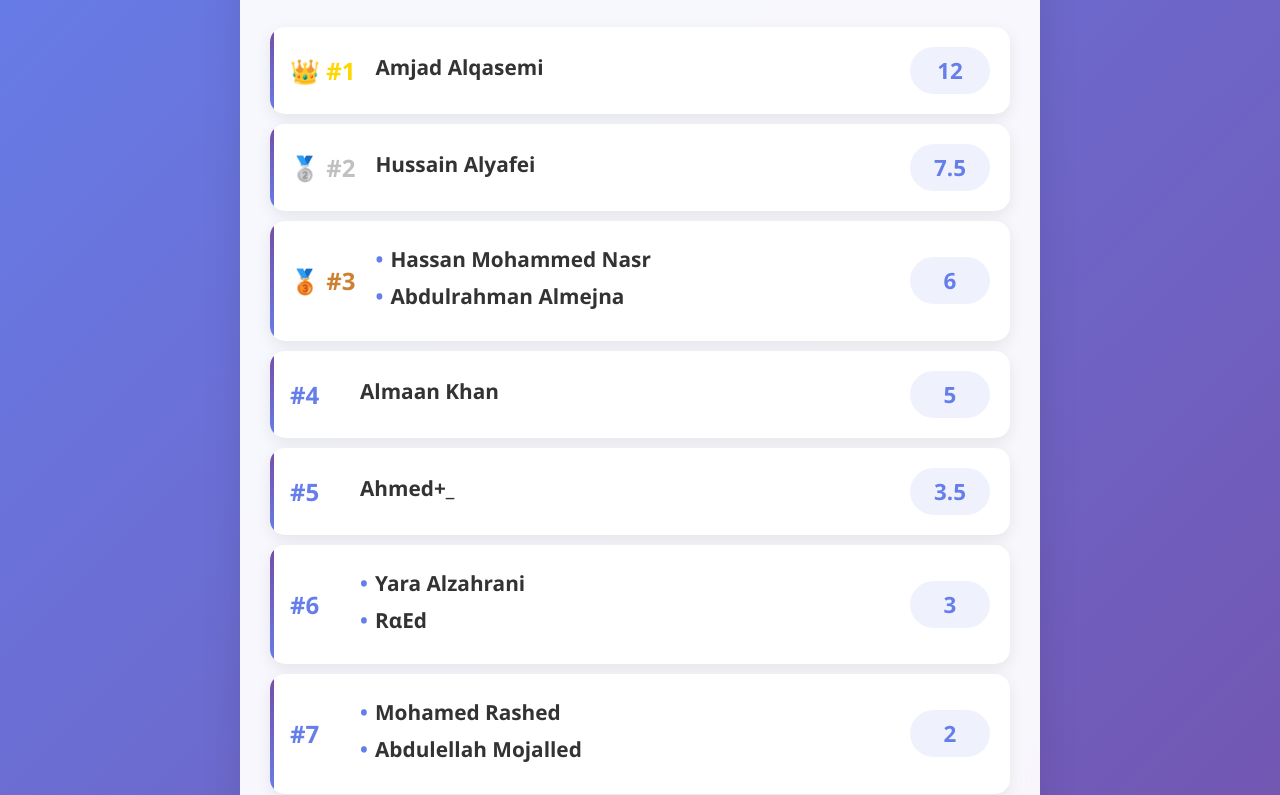
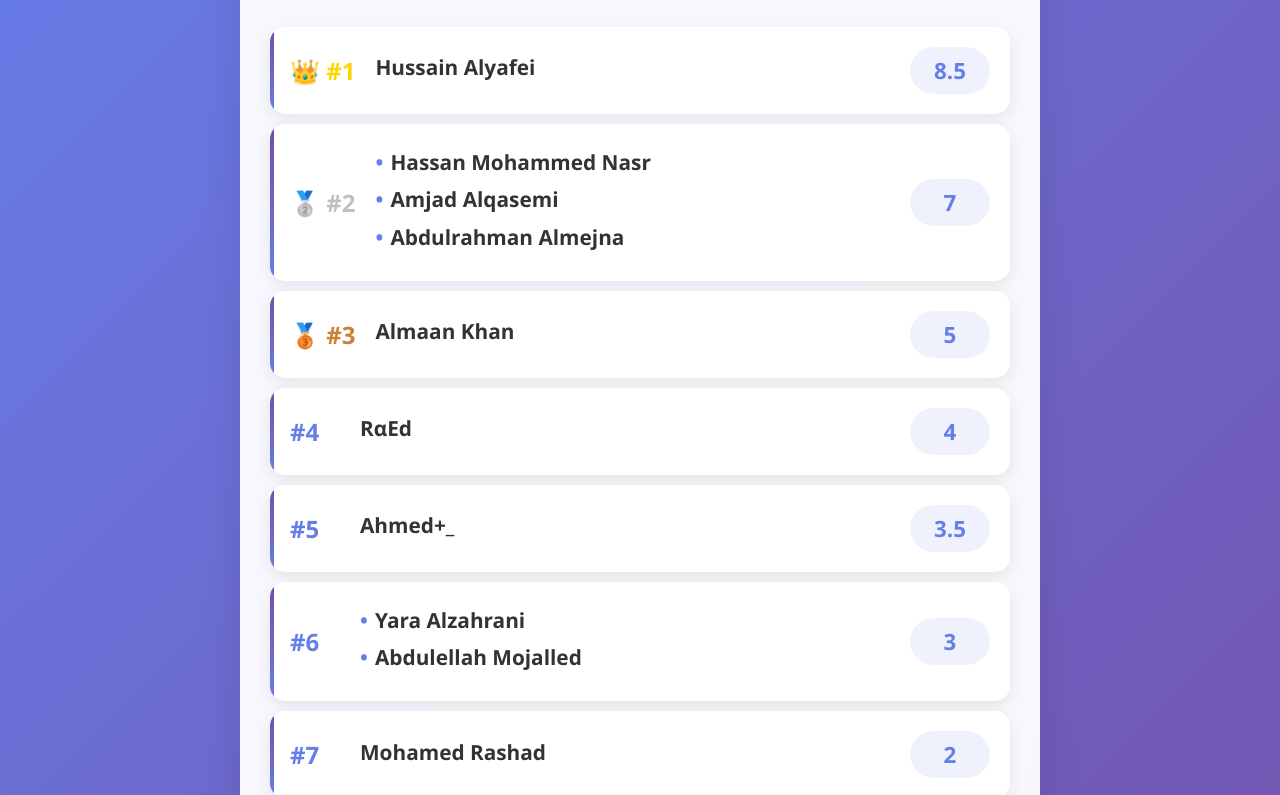
Before and after one commit to mohammad2012191/KAUST_VS_KKU_Tournament, a plain HTML site: page index.html in a window 1280 px wide. Shown: the part 163-958 px from the top of the page. Drawn offline with Linux system fonts and the light colour scheme.

Commit message:
Update index.html

```diff
--- a/index.html
+++ b/index.html
@@ -238,19 +238,19 @@
     <script>
         // Tournament participants data
         let leaderboardData = [
-            { name: "Hassan Mohammed Nasr", score: 6 },
+            { name: "Hassan Mohammed Nasr", score: 7 },
             { name: "Manar Eyad", score: 1 },
             { name: "Ammar Sohail", score: 1 },
             { name: "almaan khan", score: 5 },
-            { name: "amjad alqasemi", score: 12 },
+            { name: "amjad alqasemi", score: 7 },
             { name: "Mohammed Alharbi", score: 1 },
             { name: "Yara Alzahrani", score: 3 },
             { name: "Fatimah Albesher", score: 1 },
-            { name: "HUSSAIN ALYAFEI", score: 7.5 },
-            { name: "mohamed rashed", score: 2 },
-            { name: "Abdulrahman Almejna", score: 6 },
+            { name: "HUSSAIN ALYAFEI", score: 8.5 },
+            { name: "mohamed rashad", score: 2 },
+            { name: "Abdulrahman Almejna", score: 7 },
             { name: "Abdullah_Altamimi", score: 1.5 },
-            { name: "Abdulellah Mojalled", score: 2 },
+            { name: "Abdulellah Mojalled", score: 3 },
             { name: "abdulaziz albabtain", score: 1.5 },
             { name: "ahmed+_", score: 3.5 },
             { name: "Gwaizer", score: 1.5 },
@@ -258,7 +258,7 @@
             { name: "baraa", score: 1.5 },
             { name: "Hamad Alkalbani", score: 0.5 },
             { name: "Fawaz Al-Ghamdi", score: 0.5 },
-            { name: "Rαed", score: 3 }
+            { name: "Rαed", score: 4 }
         ];
 
         function capitalizeWords(str) {
```
